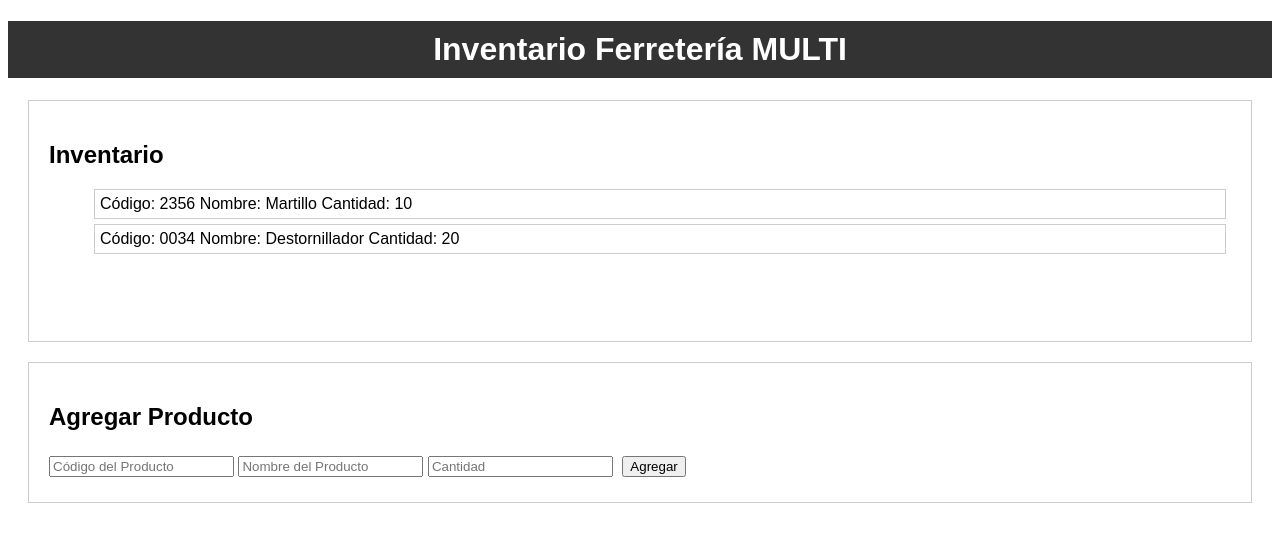
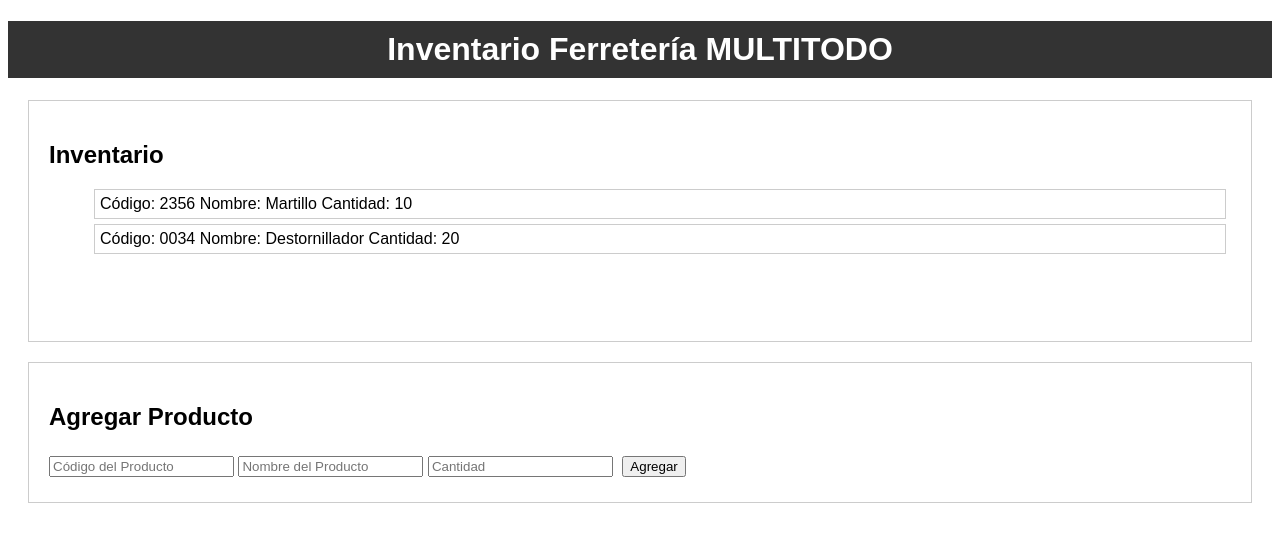
Before and after one commit to carcamolm/ProyectoInfo, a plain HTML site: page admin.html in a window 1280 px wide. Drawn offline with Linux system fonts and the light colour scheme.

Commit message:
version 2

```diff
--- a/admin.html
+++ b/admin.html
@@ -8,7 +8,7 @@
     <link rel="stylesheet" href="./styles/styles.css">
 </head>
 <body>
-    <h1>Inventario Ferretería MULTI</h1>
+    <h1>Inventario Ferretería MULTITODO</h1>
     <div id="inventory-section" style="height: 200px; overflow-y: scroll;">
         <h2>Inventario</h2>
         <ul id="product-list"></ul>
```
